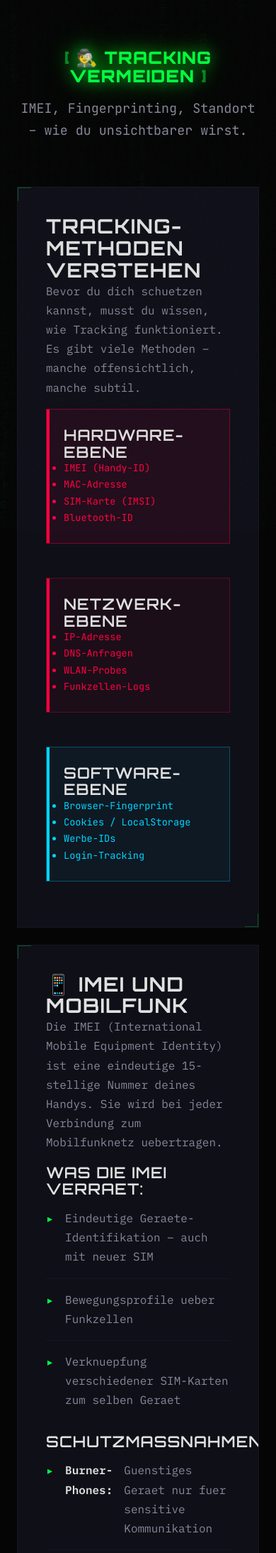
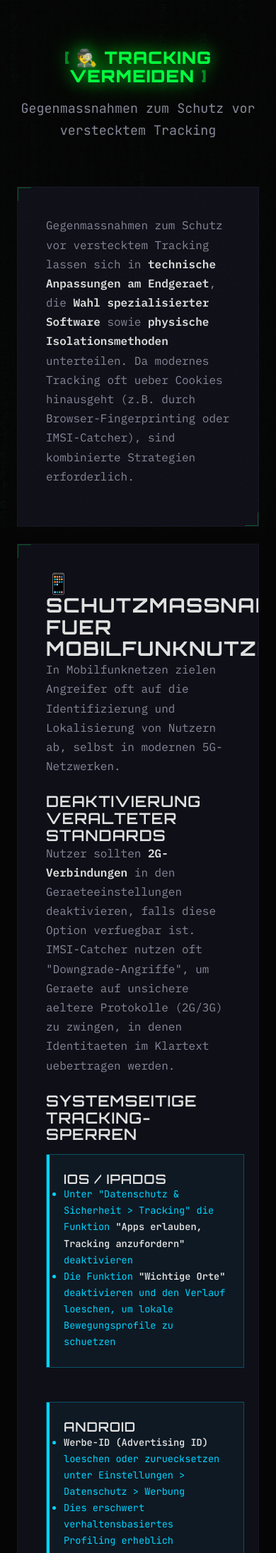
Before and after one commit to Acephali92/Digitale-Resilienz, a Flask app: page /privacy/tracking in a window 390 px wide. Shown: the part 96-2284 px from the top of the page at 71% size. Run offline with Flask 3, Linux system fonts and the light colour scheme.

Commit message:
Privacy tracking (#39)
* feat(legal): add Impressum and Datenschutz pages

Add legally required pages for German websites:
- Impressum (§ 5 TMG) with contact info and PGP key
- Datenschutzerklärung (DSGVO) covering hosting, CDNs, and user rights
- Footer links placed discretely in footer-bottom section
- Collapsible details/summary styling for PGP key display

* feat(privacy): add tracking countermeasures page content

Add comprehensive content to /privacy/tracking covering mobile and browser
protection measures. Enable the tracking card link on privacy index page.

```diff
--- a/templates/privacy/index.html
+++ b/templates/privacy/index.html
@@ -258,7 +258,7 @@
         </p>
     </a>
 
-    <div class="card">
+    <a href="{{ url_for('privacy_tracking') }}" class="card">
         <div class="card-header">
             <span class="card-icon">&#128225;</span>
             <h3 class="card-title">Tracking vermeiden</h3>
@@ -267,8 +267,7 @@
             IMEI-Blocker, Browser-Fingerprinting, 5G-Mythen entlarvt.
             Praktische Tipps für den Alltag.
         </p>
-        <span class="badge-wip">In Arbeit</span>
-    </div>
+    </a>
 </div>
 
 <section class="alert alert-info mt-xl">
--- a/templates/privacy/tracking.html
+++ b/templates/privacy/tracking.html
@@ -5,243 +5,158 @@
 <section class="section-header">
     <h1>&#128373; Tracking vermeiden</h1>
     <p class="section-subtitle">
-        IMEI, Fingerprinting, Standort – wie du unsichtbarer wirst.
+        Gegenmassnahmen zum Schutz vor verstecktem Tracking
     </p>
 </section>
 
 <section class="card">
-    <h2>Tracking-Methoden verstehen</h2>
     <p>
-        Bevor du dich schuetzen kannst, musst du wissen, wie Tracking funktioniert.
-        Es gibt viele Methoden – manche offensichtlich, manche subtil.
+        Gegenmassnahmen zum Schutz vor verstecktem Tracking lassen sich in <strong>technische Anpassungen am Endgeraet</strong>,
+        die <strong>Wahl spezialisierter Software</strong> sowie <strong>physische Isolationsmethoden</strong> unterteilen.
+        Da modernes Tracking oft ueber Cookies hinausgeht (z.B. durch Browser-Fingerprinting oder IMSI-Catcher),
+        sind kombinierte Strategien erforderlich.
     </p>
-    <div class="grid grid-3 mt-md">
-        <div class="alert alert-danger">
-            <h3>Hardware-Ebene</h3>
+</section>
+
+<!-- Mobilfunknutzer -->
+<section class="card mt-lg">
+    <h2>&#128241; Schutzmassnahmen fuer Mobilfunknutzer</h2>
+    <p>
+        In Mobilfunknetzen zielen Angreifer oft auf die Identifizierung und Lokalisierung von Nutzern ab,
+        selbst in modernen 5G-Netzwerken.
+    </p>
+
+    <h3 class="mt-lg">Deaktivierung veralteter Standards</h3>
+    <p>
+        Nutzer sollten <strong>2G-Verbindungen</strong> in den Geraeteeinstellungen deaktivieren, falls diese Option verfuegbar ist.
+        IMSI-Catcher nutzen oft "Downgrade-Angriffe", um Geraete auf unsichere aeltere Protokolle (2G/3G) zu zwingen,
+        in denen Identitaeten im Klartext uebertragen werden.
+    </p>
+
+    <h3 class="mt-lg">Systemseitige Tracking-Sperren</h3>
+    <div class="grid grid-2 mt-md">
+        <div class="alert alert-info">
+            <h4>iOS / iPadOS</h4>
             <ul>
-                <li>IMEI (Handy-ID)</li>
-                <li>MAC-Adresse</li>
-                <li>SIM-Karte (IMSI)</li>
-                <li>Bluetooth-ID</li>
-            </ul>
-        </div>
-        <div class="alert alert-warning">
-            <h3>Netzwerk-Ebene</h3>
-            <ul>
-                <li>IP-Adresse</li>
-                <li>DNS-Anfragen</li>
-                <li>WLAN-Probes</li>
-                <li>Funkzellen-Logs</li>
+                <li>Unter "Datenschutz &amp; Sicherheit &gt; Tracking" die Funktion <strong>"Apps erlauben, Tracking anzufordern"</strong> deaktivieren</li>
+                <li>Die Funktion <strong>"Wichtige Orte"</strong> deaktivieren und den Verlauf loeschen, um lokale Bewegungsprofile zu schuetzen</li>
             </ul>
         </div>
         <div class="alert alert-info">
-            <h3>Software-Ebene</h3>
+            <h4>Android</h4>
             <ul>
-                <li>Browser-Fingerprint</li>
-                <li>Cookies / LocalStorage</li>
-                <li>Werbe-IDs</li>
-                <li>Login-Tracking</li>
+                <li><strong>Werbe-ID (Advertising ID)</strong> loeschen oder zuruecksetzen unter Einstellungen &gt; Datenschutz &gt; Werbung</li>
+                <li>Dies erschwert verhaltensbasiertes Profiling erheblich</li>
             </ul>
         </div>
     </div>
-</section>
 
-<section class="card mt-lg">
-    <h2>&#128241; IMEI und Mobilfunk</h2>
+    <h3 class="mt-lg">Einschraenkung von App-Berechtigungen</h3>
     <p>
-        Die IMEI (International Mobile Equipment Identity) ist eine eindeutige 15-stellige
-        Nummer deines Handys. Sie wird bei jeder Verbindung zum Mobilfunknetz uebertragen.
+        Berechtigungen fuer <strong>Standort, Kamera und Mikrofon</strong> sollten regelmaessig ueberprueft
+        und auf das Notwendigste beschraenkt werden.
     </p>
-    <h3 class="mt-md">Was die IMEI verraet:</h3>
-    <ul class="checklist">
-        <li>Eindeutige Geraete-Identifikation – auch mit neuer SIM</li>
-        <li>Bewegungsprofile ueber Funkzellen</li>
-        <li>Verknuepfung verschiedener SIM-Karten zum selben Geraet</li>
-    </ul>
-    <h3 class="mt-md">Schutzmassnahmen:</h3>
-    <ul class="checklist">
-        <li><strong>Burner-Phones:</strong> Guenstiges Geraet nur fuer sensitive Kommunikation</li>
-        <li><strong>Bar kaufen:</strong> Kein Vertrag, keine Verknuepfung zu deiner Identitaet</li>
-        <li><strong>Prepaid-SIM:</strong> In manchen Laendern anonym erhaeltlich (nicht mehr in DE)</li>
-        <li><strong>WLAN-only:</strong> Handy im Flugmodus, nur WLAN nutzen</li>
-    </ul>
-    <div class="alert alert-warning mt-md">
-        <strong>&#9888; IMEI aendern ist illegal</strong> in Deutschland (§ 269 StGB). Manche Anleitungen
-        im Internet ignorieren das. Bleib auf der legalen Seite.
+
+    <h3 class="mt-lg">Netzbetreiber-Massnahmen</h3>
+    <p>
+        Mobilfunkbetreiber koennen SUCI-Catcher-Angriffe durch <strong>Throttling</strong> (Ratenbegrenzung)
+        von Authentifizierungsanfragen erschweren. Die 5G-SUCI-Verschluesselung bietet zwar Schutz vor dem
+        passiven Abgreifen der Identitaet, verhindert jedoch ohne zusaetzliche Protokollhaertung keine gezielten Anwesenheitspruefungen.
+    </p>
+
+    <h3 class="mt-lg">Physische Isolation</h3>
+    <p>
+        <strong>Faraday-Beutel</strong> bieten eine nachgewiesene Methode, um jegliche elektromagnetische Kommunikation
+        (Mobilfunk, GPS, WLAN, Bluetooth) physisch zu blockieren.
+    </p>
+
+    <div class="alert alert-danger mt-lg">
+        <strong>&#9888; Rechtlicher Hinweis zur IMEI:</strong>
+        Von einer softwarebasierten Aenderung der IMEI-Nummer wird dringend abgeraten, da dies technisch komplex ist
+        und in vielen Jurisdiktionen (einschliesslich Deutschland nach <strong>§ 269 StGB</strong>) als strafbare
+        Faelschung beweiserheblicher Daten gewertet werden kann.
     </div>
 </section>
 
+<!-- Browser-Fingerprinting -->
 <section class="card mt-lg">
-    <h2>&#128065; Browser-Fingerprinting</h2>
+    <h2>&#128065; Schutzmassnahmen fuer Web-Surfer (Browser-Fingerprinting)</h2>
     <p>
-        Dein Browser verraet mehr ueber dich als du denkst – selbst ohne Cookies.
-        Browser-Fingerprinting kombiniert dutzende Datenpunkte zu einem eindeutigen Profil.
+        Browser-Fingerprinting sammelt Merkmale wie installierte Schriftarten, Hardware-Konfigurationen und
+        Rendering-Eigenheiten, um Nutzer ohne Cookies wiederzuerkennen.
     </p>
-    <h3 class="mt-md">Was gesammelt wird:</h3>
-    <ul class="checklist">
-        <li>User-Agent (Browser, Version, Betriebssystem)</li>
-        <li>Bildschirmaufloesung und Farbtiefe</li>
-        <li>Installierte Schriftarten</li>
-        <li>Browser-Plugins und Erweiterungen</li>
-        <li>Zeitzone und Sprache</li>
-        <li>Canvas- und WebGL-Rendering</li>
-        <li>Audio-Fingerprint</li>
-    </ul>
-    <h3 class="mt-md">Schutzmassnahmen:</h3>
-    <ul class="checklist">
-        <li><strong>Tor Browser:</strong> Alle Nutzer sehen gleich aus</li>
-        <li><strong>Firefox mit resistFingerprinting:</strong> Reduziert eindeutige Merkmale</li>
-        <li><strong>Brave Browser:</strong> Fingerprinting-Schutz eingebaut</li>
-        <li><strong>Keine Plugins:</strong> Jedes Plugin macht dich einzigartiger</li>
-        <li><strong>Standard-Fenstergroesse:</strong> Nicht maximieren (Tor Browser)</li>
-    </ul>
+
+    <h3 class="mt-lg">Wahl des Browsers</h3>
+
+    <div class="grid grid-2 mt-md">
+        <div class="alert alert-success">
+            <h4>Standardisierung (Anonymity Set)</h4>
+            <p>
+                Der <a href="{{ url_for('tools_index') }}#browser-desktop"><strong>Tor Browser</strong></a> und der
+                <a href="{{ url_for('tools_index') }}#browser-desktop"><strong>Mullvad Browser</strong></a> verfolgen den Ansatz der Uniformitaet.
+            </p>
+            <p>
+                Alle Nutzer dieser Browser erscheinen fuer Webseiten identisch, indem riskante APIs blockiert,
+                feste Fenstergroessen (Letterboxing) erzwungen und Zeitzonen auf UTC starrgesetzt werden.
+            </p>
+        </div>
+        <div class="alert alert-warning">
+            <h4>Randomisierung</h4>
+            <p>
+                Der <a href="{{ url_for('tools_index') }}#browser-desktop"><strong>Brave Browser</strong></a> fuegt der Ausgabe von
+                Canvas-, WebGL- und Audio-APIs ein unmerkliches Rauschen hinzu.
+            </p>
+            <p>
+                Dies erzeugt bei jedem Seitenaufruf einen neuen, nicht korrelierbaren Fingerabdruck.
+            </p>
+        </div>
+    </div>
+
     <div class="alert alert-info mt-md">
-        <strong>&#128161; Teste deinen Fingerprint:</strong>
-        <a href="https://coveryourtracks.eff.org/" target="_blank" rel="noopener noreferrer">Cover Your Tracks (EFF)</a>
-        zeigt dir, wie einzigartig dein Browser ist.
+        <h4>Firefox-Haertung</h4>
+        <p>
+            Erfahrene Nutzer koennen in <a href="{{ url_for('tools_index') }}#browser-desktop"><strong>Firefox</strong></a> ueber
+            <code>about:config</code> die Einstellung <code>privacy.resistFingerprinting</code> auf <code>true</code> setzen.
+        </p>
+        <p>
+            Dies schraenkt die Informationsgabe ueber das Geraet massiv ein, kann jedoch die Funktionalitaet einiger
+            Webseiten beeintraechtigen (z.B. falsche Zeitzonen oder Grafikartefakte).
+        </p>
+    </div>
+
+    <h3 class="mt-lg">Erweiterungen</h3>
+    <p>
+        Tools wie <a href="{{ url_for('tools_index') }}#browser-erweiterungen"><strong>uBlock Origin</strong></a>,
+        <a href="{{ url_for('tools_index') }}#browser-erweiterungen"><strong>Privacy Badger</strong></a> oder
+        spezialisierte Add-ons wie <a href="{{ url_for('tools_index') }}#browser-erweiterungen"><strong>CanvasBlocker</strong></a>
+        helfen dabei, bekannte Fingerprinting-Skripte zu blockieren oder durch Scheinwerte zu taeuschen.
+    </p>
+
+    <h3 class="mt-lg">Netzwerkebene</h3>
+    <p>
+        Ein <a href="{{ url_for('tools_index') }}#vpn"><strong>VPN</strong></a> verbirgt zwar die IP-Adresse, schuetzt aber fuer sich allein
+        <strong>nicht</strong> vor Browser-Fingerprinting, da die Hardware- und Softwaremerkmale des Browsers unveraendert bleiben.
+    </p>
+    <p>
+        Fortgeschrittene Techniken fuer Entwickler umfassen die Randomisierung von TLS-Fingerabdruecken (JA3/JA4) und HTTP/2-Parametern.
+    </p>
+</section>
+
+<!-- Zusammenfassung -->
+<section class="alert alert-info mt-xl">
+    <strong>&#128161; Zusammenfassung:</strong>
+    Der wirksamste Schutz ist eine Kombination aus einem <strong>privatsphaereorientierten Browser</strong>,
+    <strong>restriktiven Betriebssystem-Einstellungen</strong> und dem <strong>Bewusstsein fuer die Grenzen
+    der Verschluesselung</strong> in Mobilfunknetzen.
+</section>
+
+<!-- Tools-Verweis -->
+<section class="card mt-lg">
+    <h3>&#128279; Empfohlene Tools</h3>
+    <div class="grid grid-3 mt-md">
+        <a href="{{ url_for('tools_index') }}#browser-desktop" class="btn btn-secondary">Browser</a>
+        <a href="{{ url_for('tools_index') }}#browser-erweiterungen" class="btn btn-secondary">Erweiterungen</a>
+        <a href="{{ url_for('tools_index') }}#vpn" class="btn btn-secondary">VPN</a>
     </div>
 </section>
-
-<section class="card mt-lg">
-    <h2>&#128225; Standort-Tracking</h2>
-    <p>Dein Standort kann auf viele Arten ermittelt werden:</p>
-    <div class="grid grid-2 mt-md">
-        <div>
-            <h3>Methoden</h3>
-            <ul class="checklist">
-                <li><strong>GPS:</strong> Meter-genaue Ortung</li>
-                <li><strong>Funkzellen:</strong> Ungefaehrer Standort durch Mobilfunk</li>
-                <li><strong>WLAN:</strong> Bekannte Netzwerke verraten Position</li>
-                <li><strong>IP-Adresse:</strong> Grobe Standortbestimmung</li>
-                <li><strong>Bluetooth Beacons:</strong> In Einkaufszentren, Bahnhoefen</li>
-            </ul>
-        </div>
-        <div>
-            <h3>Schutz</h3>
-            <ul class="checklist">
-                <li>GPS deaktivieren</li>
-                <li>WLAN und Bluetooth aus, wenn nicht benoetigt</li>
-                <li>Keine "Standort immer erlauben" Apps</li>
-                <li>VPN oder Tor nutzen</li>
-                <li>Flugmodus bei sensitiven Treffen</li>
-            </ul>
-        </div>
-    </div>
-</section>
-
-<section class="card mt-lg">
-    <h2>&#128246; 5G-Mythen entzaubern</h2>
-    <p>
-        Um 5G ranken sich viele Verschwoerungstheorien. Hier sind die echten
-        Privacy-Probleme – und was kein Problem ist.
-    </p>
-    <div class="grid grid-2 mt-md">
-        <div class="alert alert-danger">
-            <h3>Echte Probleme</h3>
-            <ul>
-                <li>Mehr Funkzellen = genauere Standortbestimmung</li>
-                <li>Kuerzere Reichweite = dichteres Tracking-Netz</li>
-                <li>Neue Geraete = neue Sicherheitsluecken</li>
-                <li>Chinesische Infrastruktur-Debatte</li>
-            </ul>
-        </div>
-        <div class="alert alert-success">
-            <h3>Keine Probleme (Mythen)</h3>
-            <ul>
-                <li>5G verursacht keine Gesundheitsschaeden</li>
-                <li>5G hat nichts mit Corona zu tun</li>
-                <li>5G kontrolliert keine Menschen</li>
-                <li>5G ist keine "Waffe"</li>
-            </ul>
-        </div>
-    </div>
-    <div class="alert alert-info mt-md">
-        <strong>&#128161; Fokus:</strong> Die echten Privacy-Risiken von 5G liegen im
-        praeziseren Tracking und moeglichen Backdoors – nicht in Strahlung. Bleib
-        bei den Fakten, um glaubwuerdig zu bleiben.
-    </div>
-</section>
-
-<section class="card mt-lg">
-    <h2>&#128187; Werbe-IDs deaktivieren</h2>
-    <div class="grid grid-2">
-        <div>
-            <h3>Android</h3>
-            <ul class="checklist">
-                <li>Einstellungen → Google → Werbung</li>
-                <li>"Personalisierte Werbung deaktivieren"</li>
-                <li>"Werbe-ID zuruecksetzen" regelmaessig</li>
-                <li>GrapheneOS: Keine Google-IDs vorhanden</li>
-            </ul>
-        </div>
-        <div>
-            <h3>iOS</h3>
-            <ul class="checklist">
-                <li>Einstellungen → Datenschutz → Tracking</li>
-                <li>"Apps erlauben, Tracking anzufordern" AUS</li>
-                <li>Einstellungen → Datenschutz → Apple-Werbung AUS</li>
-            </ul>
-        </div>
-    </div>
-</section>
-
-<section class="card mt-lg">
-    <h2>&#128736; Browser-Einstellungen</h2>
-    <h3>Firefox Privacy-Einstellungen:</h3>
-    <ul class="checklist">
-        <li><strong>Erweiterter Tracking-Schutz:</strong> Auf "Streng" stellen</li>
-        <li><strong>Do Not Track:</strong> Senden (obwohl oft ignoriert)</li>
-        <li><strong>HTTPS-Only-Modus:</strong> Aktivieren</li>
-        <li><strong>Cookies:</strong> Beim Schliessen loeschen oder Container nutzen</li>
-    </ul>
-    <h3 class="mt-md">Empfohlene Erweiterungen:</h3>
-    <ul class="checklist">
-        <li><strong>uBlock Origin:</strong> Werbung und Tracker blockieren</li>
-        <li><strong>Multi-Account Containers:</strong> Identitaeten trennen</li>
-        <li><strong>LocalCDN:</strong> CDN-Anfragen lokal bedienen</li>
-    </ul>
-    <div class="alert alert-warning mt-md">
-        <strong>&#9888; Weniger ist mehr:</strong> Jede Erweiterung macht deinen Browser
-        einzigartiger. Nutze nur die noetigsten. Fuer echte Anonymitaet: Tor Browser.
-    </div>
-</section>
-
-<section class="card mt-lg">
-    <h2>&#9878; Tracking-Level nach Situation</h2>
-    <div class="grid grid-3">
-        <div class="alert alert-success">
-            <h3>Alltag</h3>
-            <ul>
-                <li>Firefox mit uBlock Origin</li>
-                <li>Werbe-ID zurueckgesetzt</li>
-                <li>VPN optional</li>
-                <li>Standard-Vorsicht</li>
-            </ul>
-        </div>
-        <div class="alert alert-warning">
-            <h3>Sensitive Recherche</h3>
-            <ul>
-                <li>Tor Browser</li>
-                <li>VPN vor Tor optional</li>
-                <li>Keine persoenlichen Logins</li>
-                <li>Oeffentliches WLAN</li>
-            </ul>
-        </div>
-        <div class="alert alert-danger">
-            <h3>Hoechste Sicherheit</h3>
-            <ul>
-                <li>Tails OS</li>
-                <li>Burner-Geraete</li>
-                <li>Keine Verbindung zu Identitaet</li>
-                <li>Air-Gap wenn moeglich</li>
-            </ul>
-        </div>
-    </div>
-</section>
-
-<section class="alert alert-info mt-xl">
-    <strong>&#128161; Merke:</strong> Perfekte Anonymitaet ist fast unmoeglich. Ziel ist es,
-    die Kosten des Trackings so hoch zu treiben, dass du kein lohnendes Ziel mehr bist.
-    Waehle das Schutzniveau passend zur Situation.
-</section>
 {% endblock %}
```
